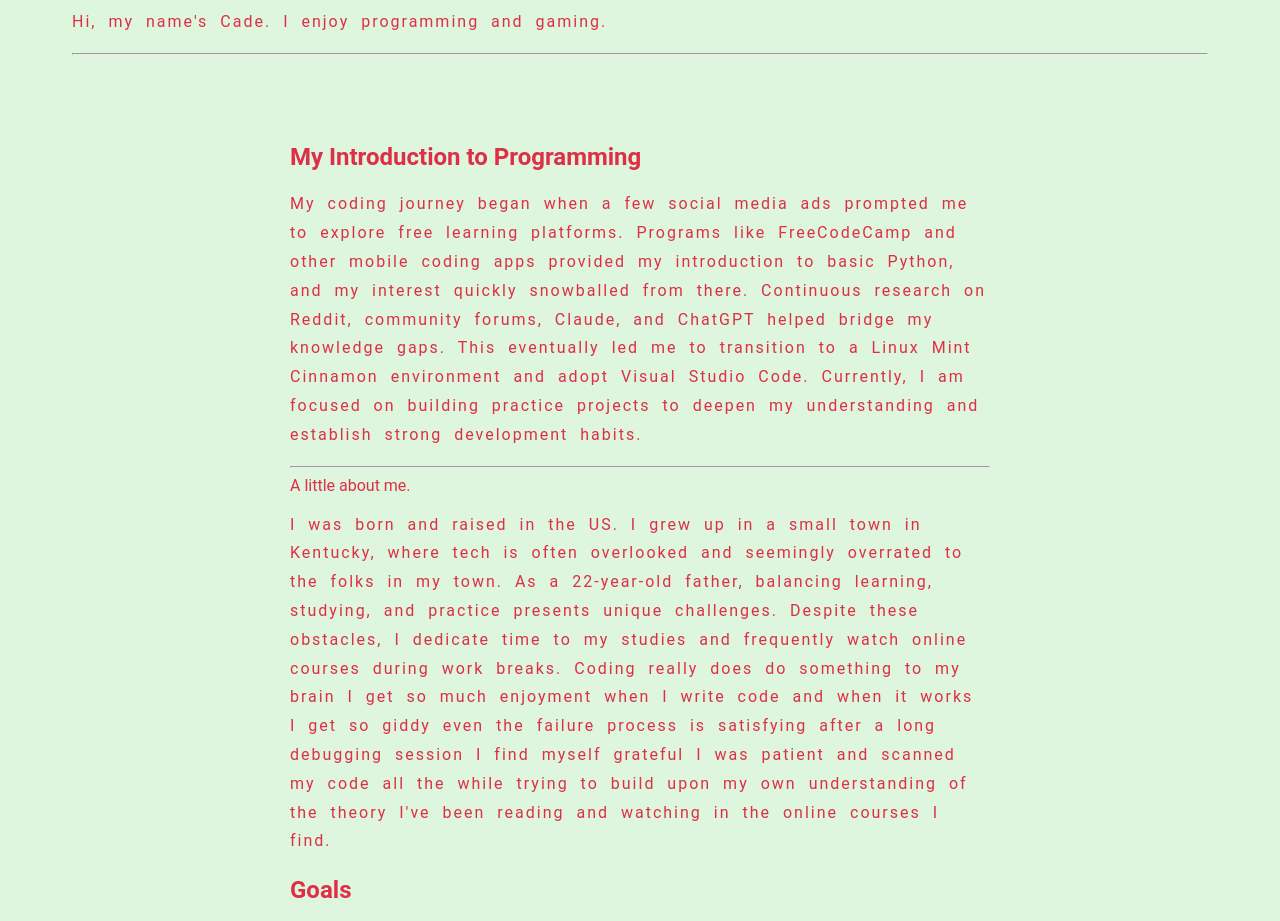
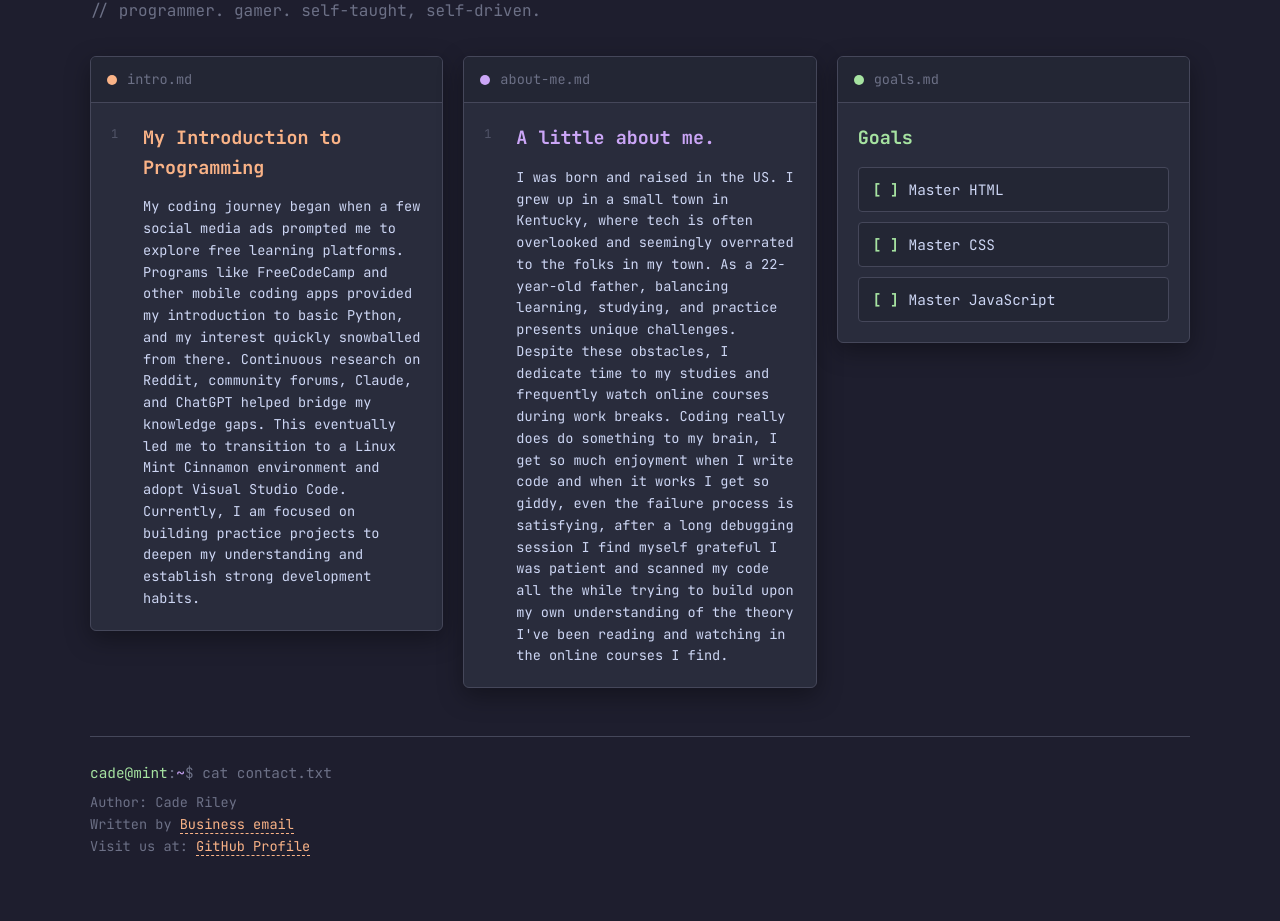
Before and after one commit to CadeR69/Programmer-2026, a plain HTML site: page Cades Webpage/practice1.html in a window 1280 px wide. Shown: the part 145-1066 px from the top of the page. After the commit the page ends 1042 px from the top, so only its background shows below. Drawn offline with Linux system fonts and the light colour scheme.

Commit message:
Update practice1.html and style.css

```diff
--- a/Cades Webpage/practice1.html
+++ b/Cades Webpage/practice1.html
@@ -1,66 +1,76 @@
 <!DOCTYPE html>
 <html lang="en">
 <head>
-    <style>
-        P {
-            letter-spacing: 2px;
-            word-spacing: 6px;
-            line-height: 1.8;
-        }
-        </style>
     <meta charset="UTF-8">
     <meta name="viewport" content="width=device-width, initial-scale=1.0">
-    <title>Cade's Page</title>
-
+    <title>Cade Riley — ~/dev</title>
+    <link rel="preconnect" href="https://fonts.googleapis.com">
+    <link href="https://fonts.googleapis.com/css2?family=JetBrains+Mono:wght@400;500;700;800&display=swap" rel="stylesheet">
     <link rel="stylesheet" href="style.css">
-
 </head>
 <body>
 
-    <header>
+    <header class="terminal-header">
+        <p class="prompt"><span class="prompt-user">cade@mint</span><span class="prompt-sep">:</span><span class="prompt-path">~</span><span class="prompt-sep">$</span> whoami<span class="cursor"></span></p>
+        <h1>Cade Riley</h1>
+        <p class="subtitle">// programmer. gamer. self-taught, self-driven.</p>
+    </header>
 
-<h1>Cade Riley</h1>
+    <main class="page-grid">
 
-<p>Hi, my name's Cade. I enjoy programming and gaming.</p>
- </header>
-<hr>
-
-<main>
-
-
-    <dev class="Intro">
+        <section class="file-tab" style="--dot-color: var(--peach);">
+            <div class="tab-bar">
+                <span class="dot"></span>
+                <span class="filename">intro.md</span>
+            </div>
+            <div class="tab-body">
+                <ol class="gutter-content">
+                    <li>
                         <h2>My Introduction to Programming</h2>
                         <p>My coding journey began when a few social media ads prompted me to explore free learning platforms. Programs like FreeCodeCamp and other mobile coding apps provided my introduction to basic Python, and my interest quickly snowballed from there. Continuous research on Reddit, community forums, Claude, and ChatGPT helped bridge my knowledge gaps. This eventually led me to transition to a Linux Mint Cinnamon environment and adopt Visual Studio Code. Currently, I am focused on building practice projects to deepen my understanding and establish strong development habits.</p>
-    </dev>
+                    </li>
+                </ol>
+            </div>
+        </section>
 
-    <hr>
+        <section class="file-tab" style="--dot-color: var(--mauve);">
+            <div class="tab-bar">
+                <span class="dot"></span>
+                <span class="filename">about-me.md</span>
+            </div>
+            <div class="tab-body">
+                <ol class="gutter-content">
+                    <li>
+                        <h2>A little about me.</h2>
+                        <p>I was born and raised in the US. I grew up in a small town in Kentucky, where tech is often overlooked and seemingly overrated to the folks in my town. As a 22-year-old father, balancing learning, studying, and practice presents unique challenges. Despite these obstacles, I dedicate time to my studies and frequently watch online courses during work breaks. Coding really does do something to my brain, I get so much enjoyment when I write code and when it works I get so giddy, even the failure process is satisfying, after a long debugging session I find myself grateful I was patient and scanned my code all the while trying to build upon my own understanding of the theory I've been reading and watching in the online courses I find.</p>
+                    </li>
+                </ol>
+            </div>
+        </section>
 
-        <dev class="About-Me"
-            <h2>A little about me.</h2>
-            <p>I was born and raised in the US. I grew up in a small town in Kentucky, where tech is often overlooked and seemingly overrated to the folks in my town. As a 22-year-old father, balancing learning, studying, and practice presents unique challenges. Despite these obstacles, I dedicate time to my studies and frequently watch online courses during work breaks. Coding really does do something to my brain I get so much enjoyment when I write code and when it works I get so giddy even the failure process is satisfying after a long debugging session I find myself grateful I was patient and scanned my code all the while trying to build upon my own understanding of the theory I've been reading and watching in the online courses I find.
-            </p>
-        </dev>
+        <section class="file-tab" style="--dot-color: var(--green);">
+            <div class="tab-bar">
+                <span class="dot"></span>
+                <span class="filename">goals.md</span>
+            </div>
+            <div class="tab-body">
+                <h2>Goals</h2>
+                <ul class="goals-list">
+                    <li><span class="checkbox">[ ]</span> Master HTML</li>
+                    <li><span class="checkbox">[ ]</span> Master CSS</li>
+                    <li><span class="checkbox">[ ]</span> Master JavaScript</li>
+                </ul>
+            </div>
+        </section>
 
-
-
-    <dev class="Goals">
-        <h2>Goals</h2>
-
-        <ul>
-            <li>Master HTML</li>
-            <li>Master CSS</li>
-            <li>Master JavaScript</li>
-        </ul>
-    </dev>
     </main>
 
-    <hr>
-
-    <footer class="The-Credits">
+    <footer class="terminal-footer">
+        <p class="prompt"><span class="prompt-user">cade@mint</span><span class="prompt-sep">:</span><span class="prompt-path">~</span><span class="prompt-sep">$</span> cat contact.txt</p>
         <address>
-    Author: Cade Riley
-Written by <a href="mailto:lemontrippysprogramming@gmail.com">Business email</a> <br>
-Visit us at:<br> <a href="https://github.com/CadeR69/Programmer-2026">GitHub Profile</a>
+            Author: Cade Riley<br>
+            Written by <a href="mailto:lemontrippysprogramming@gmail.com">Business email</a><br>
+            Visit us at: <a href="https://github.com/CadeR69/Programmer-2026">GitHub Profile</a>
         </address>
     </footer>
 
--- a/Cades Webpage/style.css
+++ b/Cades Webpage/style.css
@@ -1,39 +1,211 @@
 :root {
-    --primary: gold;
-    --secondary: rgb(8, 107, 8);
+    --base: #1e1e2e;
+    --panel: #292c3c;
+    --panel-header: #232634;
+    --text: #cdd6f4;
+    --muted: #6c7086;
+    --mauve: #cba6f7;
+    --green: #a6e3a1;
+    --peach: #fab387;
+    --border: #45475a;
+}
+
+* {
+    box-sizing: border-box;
 }
 
 body {
-    background-color: rgb(222, 245, 222);
-    color: rgb(223, 47, 70);
-    font-family: Roboto, Helvetica, sans-serif;
+    background-color: var(--base);
+    color: var(--text);
+    font-family: 'JetBrains Mono', monospace;
     margin: 0;
-    padding: 40px;
-    margin-left: 32px;
-    margin-top: 32px;
-    margin-bottom: 32px;
-    margin-right: 32px;
+    padding: 40px 32px;
+    line-height: 1.6;
 }
 
-main {
-    max-width: 700px;
+/* ---------- terminal header / footer ---------- */
+
+.terminal-header,
+.terminal-footer {
+    max-width: 1100px;
     margin: 0 auto;
-    padding: 60px;
 }
 
-
-.box-Intro {
-    color: white;
-    margin-bottom: 32px;
-    margin-top: 32px;
-    margin-left: 32px;
-    margin-right: 32px;
-    flex-wrap: wrap;
+.terminal-footer {
+    margin-top: 48px;
+    padding-top: 24px;
+    border-top: 1px solid var(--border);
+    font-size: 0.85rem;
+    color: var(--muted);
 }
 
-.box-About-Me {
-    margin-bottom: 32px;
-    margin-top: 35px;
-    margin-left: 32px;
-margin-right: 32px;
+.prompt {
+    font-size: 0.9rem;
+    color: var(--muted);
+    margin: 0 0 8px;
 }
+
+.prompt-user { color: var(--green); }
+.prompt-sep { color: var(--muted); }
+.prompt-path { color: var(--mauve); }
+
+.cursor {
+    display: inline-block;
+    width: 8px;
+    height: 1em;
+    background: var(--green);
+    margin-left: 6px;
+    vertical-align: middle;
+    animation: blink 1s steps(1) infinite;
+}
+
+@keyframes blink {
+    50% { opacity: 0; }
+}
+
+.terminal-header h1 {
+    font-size: 2.5rem;
+    font-weight: 800;
+    margin: 0 0 8px;
+    color: var(--text);
+}
+
+.subtitle {
+    color: var(--muted);
+    margin: 0 0 32px;
+}
+
+.terminal-footer address {
+    font-style: normal;
+}
+
+.terminal-footer a {
+    color: var(--peach);
+    text-decoration: none;
+    border-bottom: 1px dashed var(--peach);
+}
+
+.terminal-footer a:hover {
+    color: var(--green);
+    border-bottom-color: var(--green);
+}
+
+/* ---------- the grid: split-pane editor tabs ---------- */
+
+.page-grid {
+    max-width: 1100px;
+    margin: 0 auto;
+    display: grid;
+    grid-template-columns: repeat(auto-fit, minmax(300px, 1fr));
+    gap: 20px;
+    align-items: start;
+}
+
+.file-tab {
+    background-color: var(--panel);
+    border: 1px solid var(--border);
+    border-radius: 6px;
+    overflow: hidden;
+    box-shadow: 0 8px 24px rgba(0, 0, 0, 0.35);
+}
+
+.tab-bar {
+    display: flex;
+    align-items: center;
+    gap: 10px;
+    padding: 12px 16px;
+    background-color: var(--panel-header);
+    border-bottom: 1px solid var(--border);
+}
+
+.dot {
+    width: 10px;
+    height: 10px;
+    border-radius: 50%;
+    background-color: var(--dot-color, var(--muted));
+    flex-shrink: 0;
+}
+
+.filename {
+    font-size: 0.85rem;
+    color: var(--muted);
+}
+
+.tab-body {
+    padding: 20px;
+}
+
+.tab-body h2 {
+    font-size: 1.15rem;
+    color: var(--dot-color, var(--text));
+    margin: 0 0 14px;
+}
+
+.tab-body p {
+    font-size: 0.85rem;
+    color: var(--text);
+    margin: 0;
+}
+
+/* line-number gutter effect */
+.gutter-content {
+    list-style: none;
+    margin: 0;
+    padding: 0;
+    counter-reset: line;
+}
+
+.gutter-content li {
+    position: relative;
+    padding-left: 32px;
+    counter-increment: line;
+}
+
+.gutter-content li::before {
+    content: counter(line);
+    position: absolute;
+    left: 0;
+    top: 2px;
+    color: var(--muted);
+    font-size: 0.75rem;
+    opacity: 0.6;
+}
+
+/* ---------- goals as a checklist ---------- */
+
+.goals-list {
+    list-style: none;
+    padding: 0;
+    margin: 0;
+    display: grid;
+    gap: 10px;
+}
+
+.goals-list li {
+    font-size: 0.9rem;
+    color: var(--text);
+    padding: 10px 14px;
+    background-color: var(--panel-header);
+    border: 1px solid var(--border);
+    border-radius: 4px;
+    display: flex;
+    align-items: center;
+    gap: 10px;
+    transition: border-color 0.2s ease;
+}
+
+.goals-list li:hover {
+    border-color: var(--green);
+}
+
+.checkbox {
+    color: var(--green);
+    font-weight: 700;
+}
+
+/* ---------- mobile ---------- */
+
+@media (max-width: 600px) {
+    body { padding: 24px 16px; }
+    .terminal-header h1 { font-size: 1.8rem; }
+}
```
Lines whose indentation alone changed are shown as unchanged.
